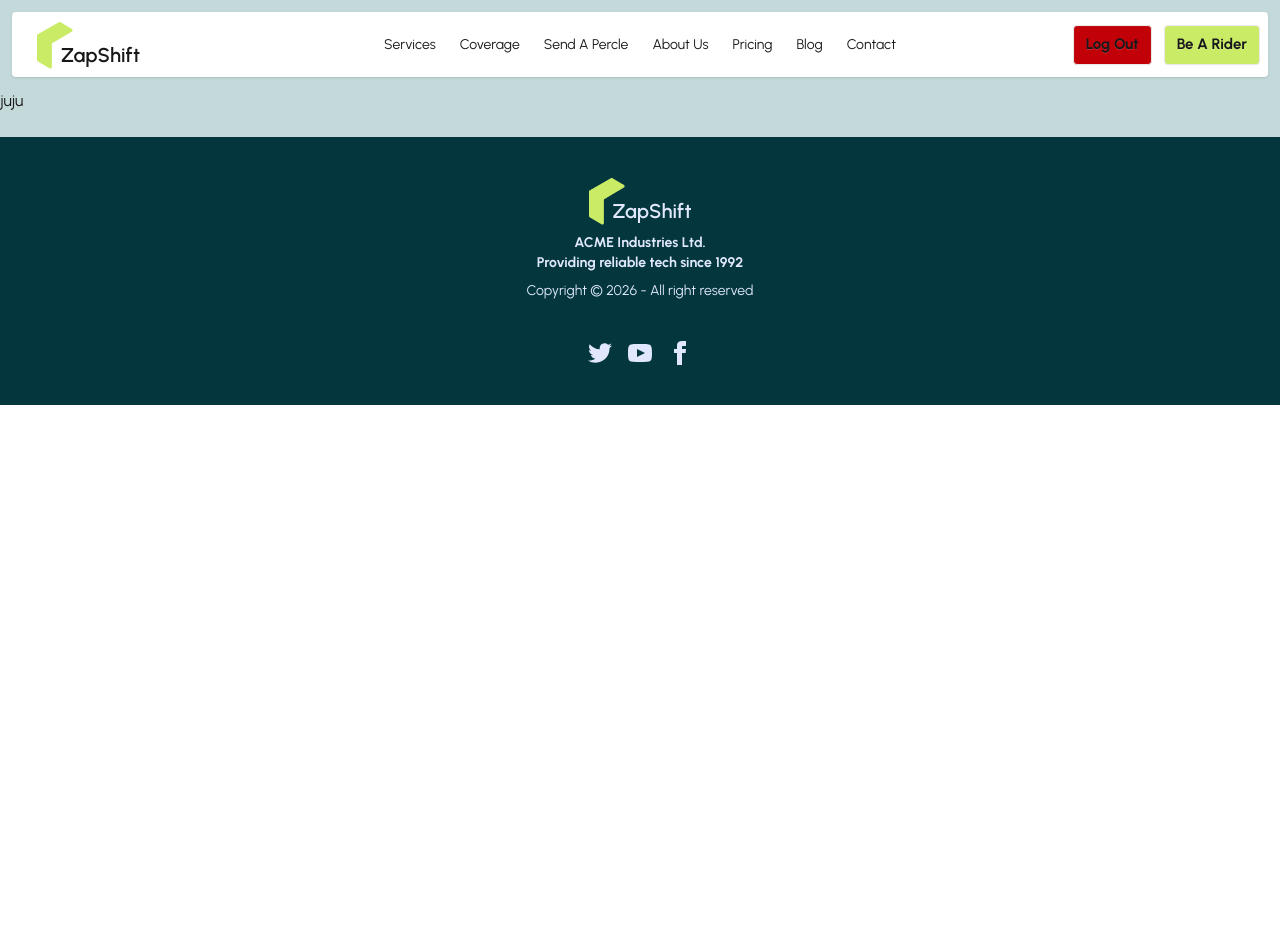
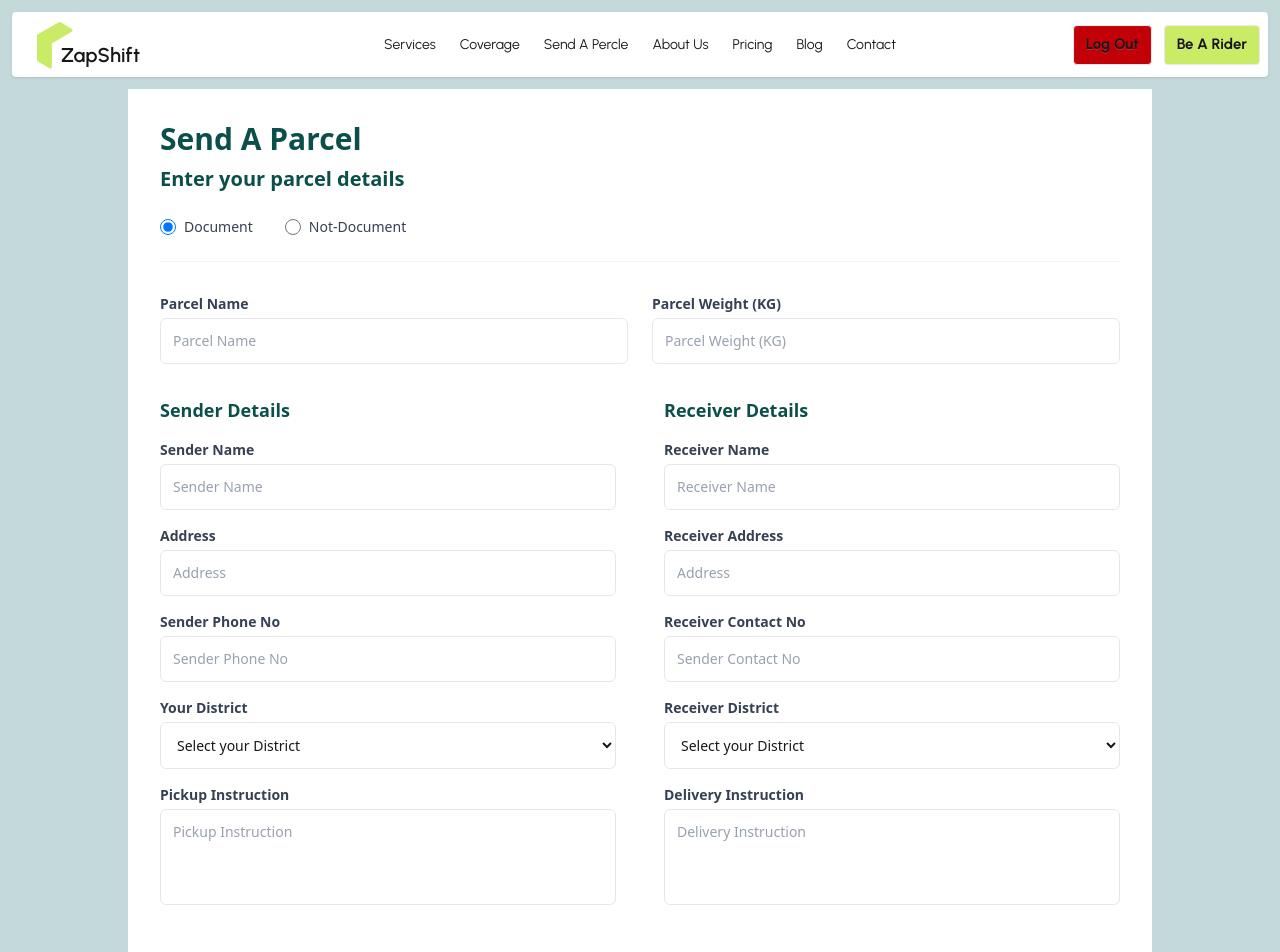
Before and after one commit to bonoshree009/zapShift-client, a React (Vite) app: page /send-percle in a window 1280 px wide. Shown: the top 952 px of the page. Before the commit the page ends 800 px from the top, so only its background shows below. Built offline with nearby package versions, Linux system fonts and the light colour scheme; no server answers; sample sign-in values are in the browser's storage.

Commit message:
send A precle component

```diff
--- a/src/Pages/SendPercle/SendPercle.jsx
+++ b/src/Pages/SendPercle/SendPercle.jsx
@@ -1,11 +1,169 @@
 import React from 'react';
+import { useForm } from 'react-hook-form';
 
-const SendPercle = () => {
-    return (
-        <div>
-            juju
+const SendParcle = () => {
+  const {
+    register,
+    handleSubmit,
+
+  } = useForm({
+    defaultValues: {
+      parcelType: 'Document',
+    },
+  });
+
+  const onSubmit = (data) => {
+    console.log("Form Data:", data);
+  };
+
+  const inputStyle = "w-full p-3 border border-gray-200 rounded-md outline-none focus:border-blue-400 transition-colors text-sm placeholder-gray-400";
+  const labelStyle = "block text-sm font-semibold text-gray-700 mb-1";
+  const sectionTitle = "text-lg font-bold text-teal-900 mb-4";
+
+  return (
+    <div className="max-w-5xl mx-auto p-8 bg-white font-sans">
+      <h1 className="text-3xl font-extrabold text-teal-900 mb-2">Send A Parcel</h1>
+      <h2 className="text-xl font-bold text-teal-900 mb-6">Enter your parcel details</h2>
+
+      <form onSubmit={handleSubmit(onSubmit)} className="space-y-8">
+
+        {/* Parcel Type Radio Selection */}
+        <div className="flex items-center space-x-8 border-b border-gray-100 pb-6">
+          <label className="flex items-center cursor-pointer">
+            <input
+              type="radio"
+              value="Document"
+              {...register("parcelType")}
+              className="w-4 h-4 text-green-600 border-gray-300 focus:ring-green-500"
+            />
+            <span className="ml-2 text-sm font-medium text-gray-700">Document</span>
+          </label>
+          <label className="flex items-center cursor-pointer">
+            <input
+              type="radio"
+              value="Not-Document"
+              {...register("parcelType")}
+              className="w-4 h-4 text-green-600 border-gray-300 focus:ring-green-500"
+            />
+            <span className="ml-2 text-sm font-medium text-gray-700">Not-Document</span>
+          </label>
         </div>
-    );
+
+        {/* Top Row: Parcel Name & Weight */}
+        <div className="grid grid-cols-1 md:grid-cols-2 gap-6">
+          <div>
+            <label className={labelStyle}>Parcel Name</label>
+            <input
+              placeholder="Parcel Name"
+              className={inputStyle}
+              {...register("parcelName", { required: true })}
+            />
+          </div>
+          <div>
+            <label className={labelStyle}>Parcel Weight (KG)</label>
+            <input
+              placeholder="Parcel Weight (KG)"
+              className={inputStyle}
+              {...register("parcelWeight", { required: true })}
+            />
+          </div>
+        </div>
+
+        {/* Sender and Receiver Grid */}
+        <div className="grid grid-cols-1 md:grid-cols-2 gap-x-12 gap-y-8">
+
+          {/* Sender Details */}
+          <div className="space-y-4">
+            <h3 className={sectionTitle}>Sender Details</h3>
+
+            <div>
+              <label className={labelStyle}>Sender Name</label>
+              <input placeholder="Sender Name" className={inputStyle} {...register("senderName")} />
+            </div>
+
+            <div>
+              <label className={labelStyle}>Address</label>
+              <input placeholder="Address" className={inputStyle} {...register("senderAddress")} />
+            </div>
+
+            <div>
+              <label className={labelStyle}>Sender Phone No</label>
+              <input placeholder="Sender Phone No" className={inputStyle} {...register("senderPhone")} />
+            </div>
+
+            <div>
+              <label className={labelStyle}>Your District</label>
+              <select className={inputStyle} {...register("senderDistrict")}>
+                <option value="">Select your District</option>
+                <option value="dhaka">Dhaka</option>
+                <option value="chittagong">Chittagong</option>
+              </select>
+            </div>
+
+            <div>
+              <label className={labelStyle}>Pickup Instruction</label>
+              <textarea
+                placeholder="Pickup Instruction"
+                className={`${inputStyle} h-24 resize-none`}
+                {...register("pickupInstruction")}
+              />
+            </div>
+          </div>
+
+          {/* Receiver Details */}
+          <div className="space-y-4">
+            <h3 className={sectionTitle}>Receiver Details</h3>
+
+            <div>
+              <label className={labelStyle}>Receiver Name</label>
+              <input placeholder="Receiver Name" className={inputStyle} {...register("receiverName")} />
+            </div>
+
+            <div>
+              <label className={labelStyle}>Receiver Address</label>
+              <input placeholder="Address" className={inputStyle} {...register("receiverAddress")} />
+            </div>
+
+            <div>
+              <label className={labelStyle}>Receiver Contact No</label>
+              <input placeholder="Sender Contact No" className={inputStyle} {...register("receiverContact")} />
+            </div>
+
+            <div>
+              <label className={labelStyle}>Receiver District</label>
+              <select className={inputStyle} {...register("receiverDistrict")}>
+                <option value="">Select your District</option>
+                <option value="dhaka">Dhaka</option>
+                <option value="chittagong">Chittagong</option>
+              </select>
+            </div>
+
+            <div>
+              <label className={labelStyle}>Delivery Instruction</label>
+              <textarea
+                placeholder="Delivery Instruction"
+                className={`${inputStyle} h-24 resize-none`}
+                {...register("deliveryInstruction")}
+              />
+            </div>
+          </div>
+        </div>
+
+        {/* Footer section */}
+        <div className="pt-4">
+          <p className="text-sm text-gray-600 mb-6 font-medium">
+            * PickUp Time 4pm-7pm Approx.
+          </p>
+          <button
+            type="submit"
+            className="bg-[#D4ED6D] hover:bg-[#c4de59] text-gray-800 font-bold py-3 px-8 rounded-lg shadow-sm transition-all"
+          >
+            Proceed to Confirm Booking
+          </button>
+        </div>
+      </form>
+    </div>
+  );
 };
 
-export default SendPercle;
+export default SendParcle;
```
